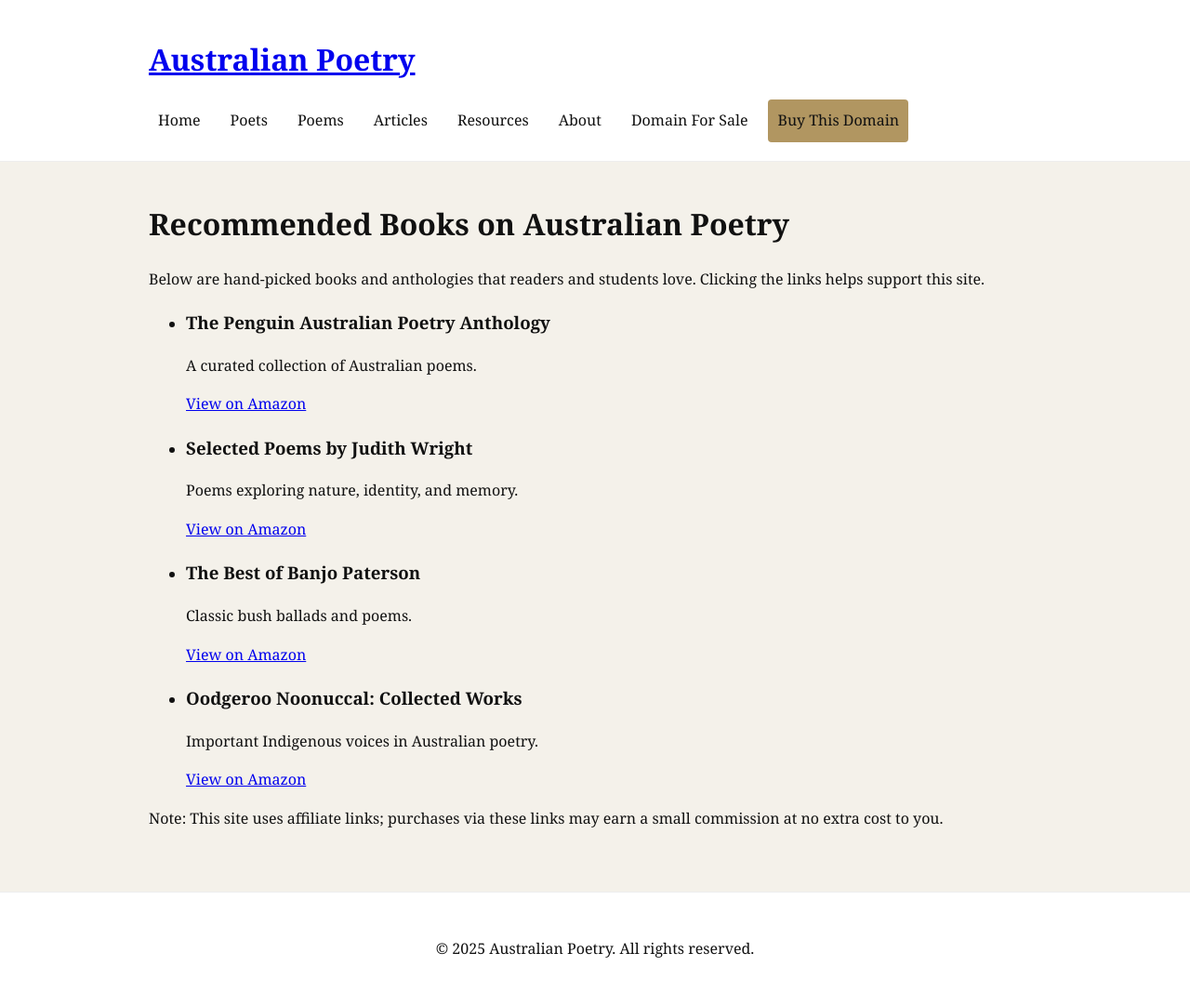
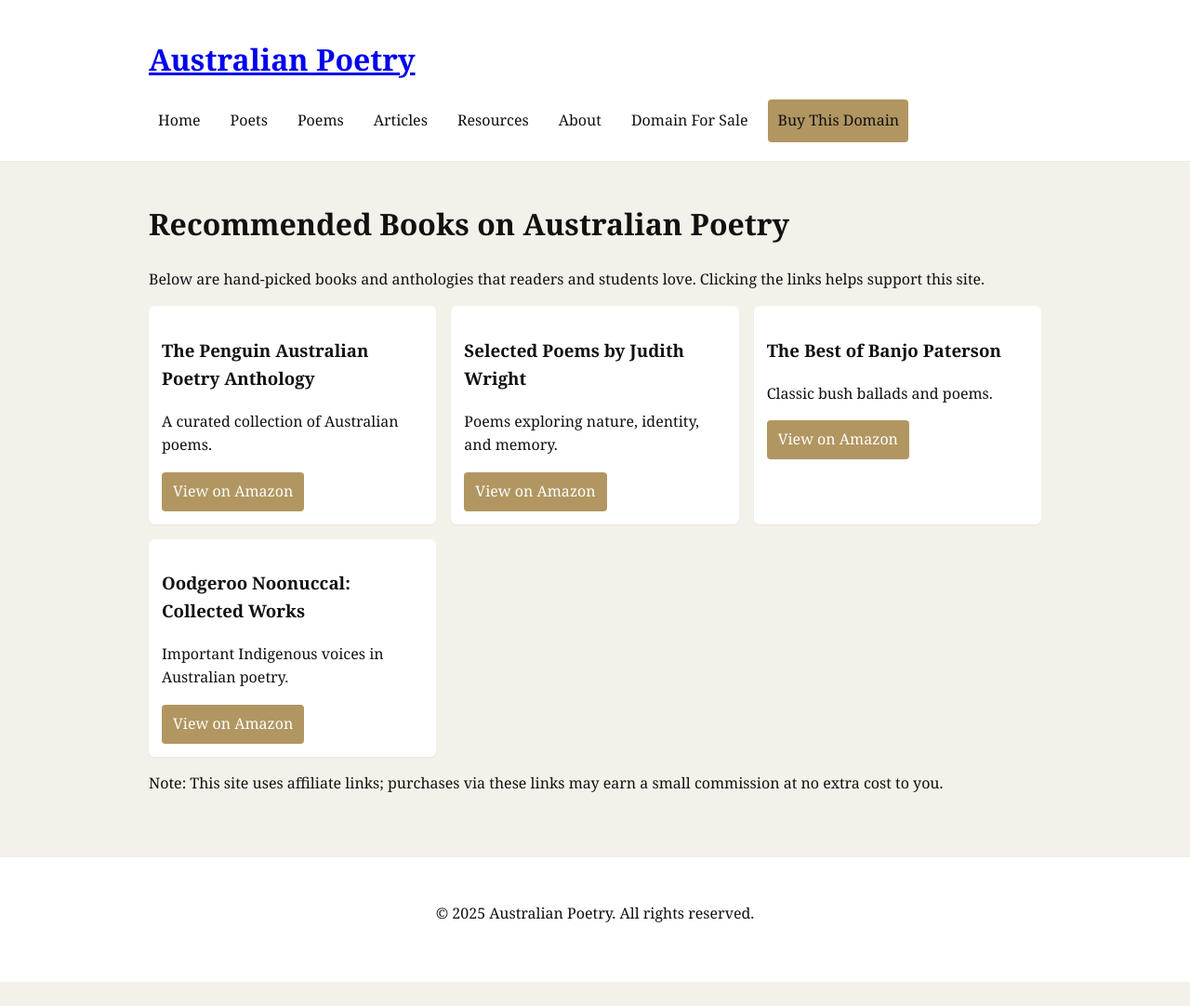
Before and after one commit to BetaTestingL/australianpoetry, a Jekyll site: the page built from books/index.md, in a window 1280 px wide. Shown: the whole page at 93% size. Built offline with Jekyll 4.4.1, drawn with Linux system fonts in a browser that asks for light colours; after the commit the page ends 1056 px from its top, so only the background shows below that.

Commit message:
Update style.css

```diff
--- a/assets/css/style.css
+++ b/assets/css/style.css
@@ -17,3 +17,10 @@ body{font-family: Georgia, 'Times New Roman', serif; background:var(--bg); color
 .card{background:white; padding:12px; border-radius:6px;}
 .for-sale{background:#fffbe9; padding:12px; border-left:4px solid var(--accent);}
 .site-footer{background:white; padding:12px; margin-top:30px; border-top:1px solid #eee; text-align:center;}
+/* Monetisation styles */
+.books-grid { display:grid; grid-template-columns:repeat(auto-fit,minmax(240px,1fr)); gap:16px; list-style:none; padding:0; margin:0; }
+.books-grid li { background:#fff; padding:14px; border-radius:6px; box-shadow:0 1px 2px rgba(0,0,0,0.05); }
+.btn-aff { display:inline-block; background:#b19661; color:#fff; padding:8px 12px; border-radius:4px; text-decoration:none; }
+.poet-affiliate { margin-top:18px; padding:12px; background:#fffbe9; border-left:4px solid #B19661; border-radius:4px; }
+.audible-cta { background:#f6f6ff; padding:12px; border-radius:6px; border-left:4px solid #6b7cff; margin:14px 0; }
+.ad-container, .footer-ad { margin: 12px 0; text-align:center; }
```
